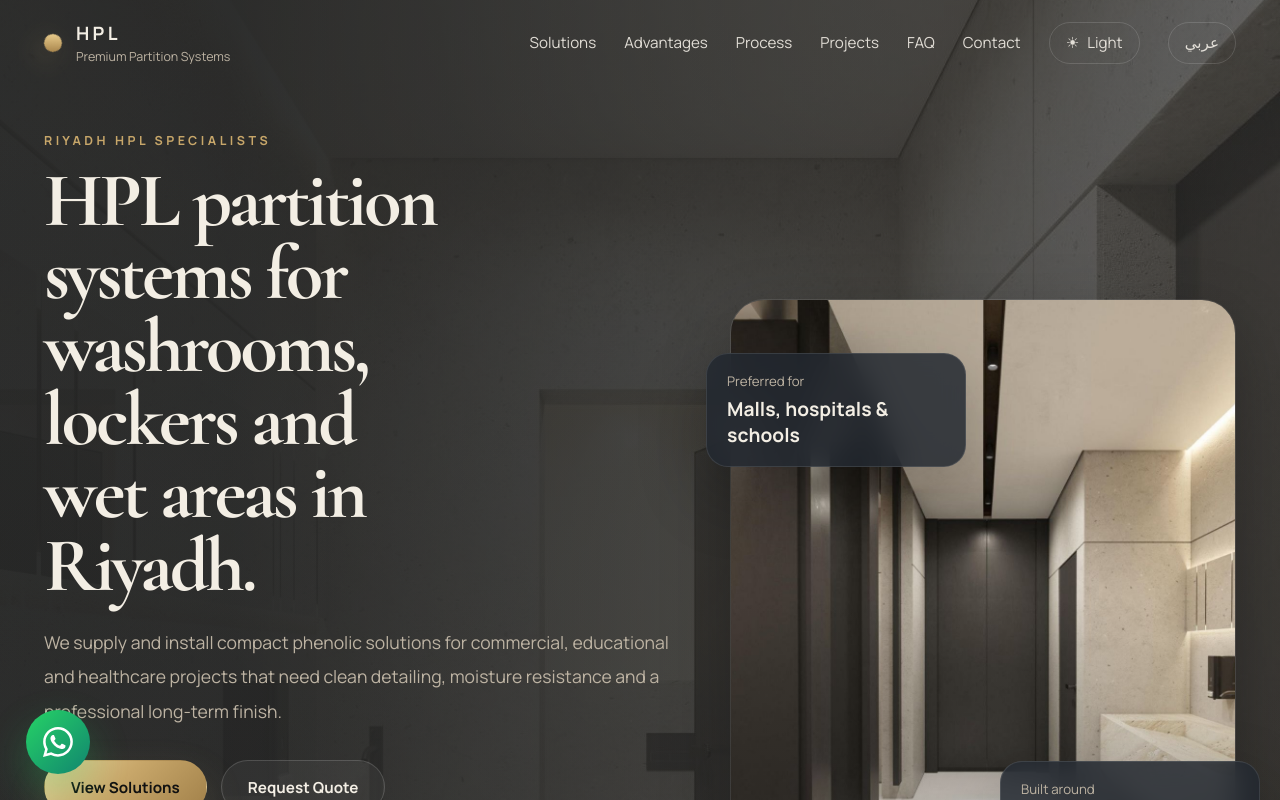
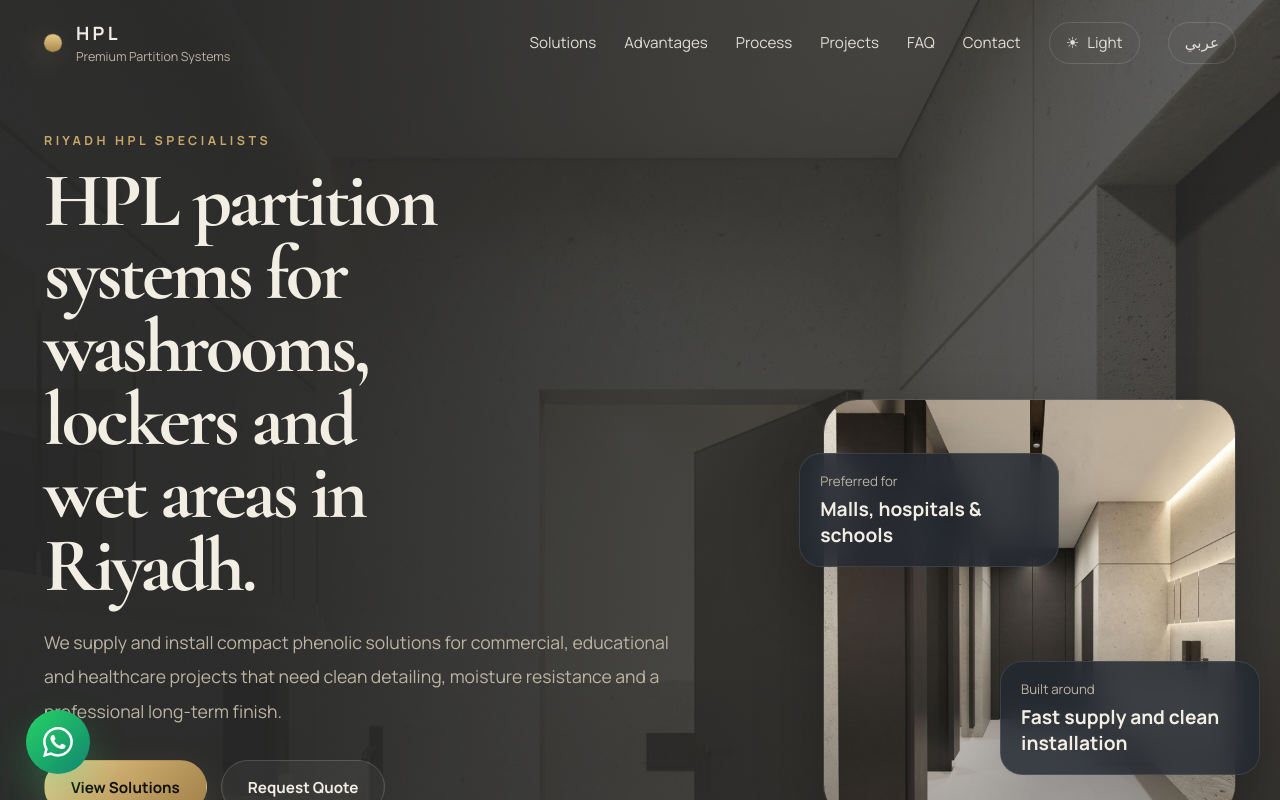
Before and after one commit to ziadhassanein21/HPL, a Next.js app: page /en in a window 1280 px wide. Shown: the top 800 px of the page. Built offline with nearby package versions, Linux system fonts and the light colour scheme; no server answers; a web font is replaced by a local one.

Commit message:
feat: initialize global styles and add basic client page component structure

```diff
--- a/app/[lang]/ClientPage.js
+++ b/app/[lang]/ClientPage.js
@@ -27,13 +27,13 @@ export default function ClientPage({ dict, lang }) {
   const [menuActive, setMenuActive] = useState(false);
   const [activeFaq, setActiveFaq] = useState(0);
   const [submitted, setSubmitted] = useState(false);
-  const [theme, setTheme] = useState(() => {
-    if (typeof document === 'undefined') {
-      return 'dark';
-    }
+  const [theme, setTheme] = useState('dark');
+  const [mounted, setMounted] = useState(false);
 
-    return document.documentElement.dataset.theme || 'dark';
-  });
+  useEffect(() => {
+    setMounted(true);
+    setTheme(document.documentElement.dataset.theme || localStorage.getItem('theme') || 'dark');
+  }, []);
 
   useEffect(() => {
     const handleScroll = () => {
@@ -226,10 +226,10 @@ export default function ClientPage({ dict, lang }) {
               className="theme-toggle"
               type="button"
               onClick={toggleTheme}
-              aria-label={theme === 'dark' ? dict.nav.themeToLight : dict.nav.themeToDark}
+              aria-label={!mounted ? dict.nav.themeToLight : (theme === 'dark' ? dict.nav.themeToLight : dict.nav.themeToDark)}
             >
-              <span aria-hidden="true">{theme === 'dark' ? '☀' : '☾'}</span>
-              <span>{theme === 'dark' ? dict.nav.themeLight : dict.nav.themeDark}</span>
+              <span aria-hidden="true">{!mounted ? '☀' : (theme === 'dark' ? '☀' : '☾')}</span>
+              <span>{!mounted ? dict.nav.themeLight : (theme === 'dark' ? dict.nav.themeLight : dict.nav.themeDark)}</span>
             </button>
             <button className="lang-toggle" type="button" onClick={switchLanguage}>
               {dict.nav.langToggle}
--- a/app/globals.css
+++ b/app/globals.css
@@ -221,17 +221,19 @@ body[dir='rtl'] .cta-band-copy h2,
 body[dir='rtl'] .contact-form-card h3,
 body[dir='rtl'] .site-footer h3 {
   font-family: var(--font-arabic), sans-serif;
+  letter-spacing: 0;
 }
 
 body[dir='rtl'] .hero-title {
-  font-size: clamp(2.4rem, 5.2vw, 4.9rem);
-  line-height: 1.14;
+  font-size: clamp(1.6rem, 3vw, 2.8rem);
+  line-height: 1.25;
+  max-width: 100%;
 }
 
 body[dir='rtl'] .section-title,
 body[dir='rtl'] .cta-band-copy h2 {
   font-size: clamp(1.8rem, 3.4vw, 3.2rem);
-  line-height: 1.18;
+  line-height: 1.5;
 }
 
 body[dir='rtl'] .product-body h3,
@@ -240,7 +242,7 @@ body[dir='rtl'] .process-card h3,
 body[dir='rtl'] .value-card h3,
 body[dir='rtl'] .contact-form-card h3,
 body[dir='rtl'] .site-footer h3 {
-  line-height: 1.4;
+  line-height: 1.5;
 }
 
 .section-subtitle {
@@ -423,7 +425,7 @@ body[dir='rtl'] .site-footer h3 {
 }
 
 .hero-section {
-  min-height: 100svh;
+  min-height: auto;
   overflow: clip;
   padding: 8rem 0 4rem;
   position: relative;
@@ -448,8 +450,8 @@ body[dir='rtl'] .hero-backdrop {
   align-items: center;
   display: grid;
   gap: 42px;
-  grid-template-columns: minmax(0, 1.12fr) minmax(360px, 0.88fr);
-  min-height: calc(100svh - 8rem);
+  grid-template-columns: minmax(0, 1.25fr) minmax(320px, 0.7fr);
+  min-height: auto;
   position: relative;
   z-index: 1;
 }
@@ -523,7 +525,7 @@ body[dir='rtl'] .hero-backdrop {
 }
 
 .hero-visual {
-  min-height: 620px;
+  min-height: 420px;
   position: relative;
 }
 
@@ -539,7 +541,7 @@ body[dir='rtl'] .hero-backdrop {
   border-radius: 34px;
   box-shadow: var(--shadow);
   height: 100%;
-  min-height: 620px;
+  min-height: 420px;
 }
 
 .hero-image-frame::after,
@@ -1047,7 +1049,7 @@ body[dir='rtl'] .hero-backdrop {
   gap: 16px;
 }
 
-.contact-point > span {
+.contact-point>span {
   background: rgba(201, 170, 106, 0.1);
   border: 1px solid rgba(201, 170, 106, 0.18);
   border-radius: 16px;
@@ -1310,6 +1312,7 @@ body[dir='ltr'] .whatsapp-float {
 }
 
 @media (max-width: 1080px) {
+
   .hero-grid,
   .seo-hero-grid,
   .seo-content-grid,
```
